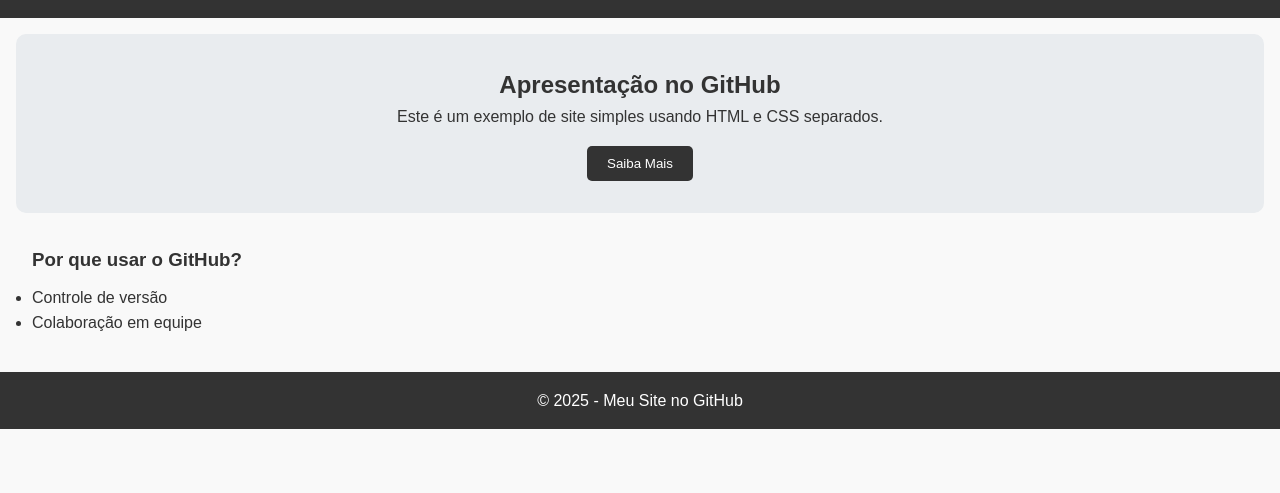
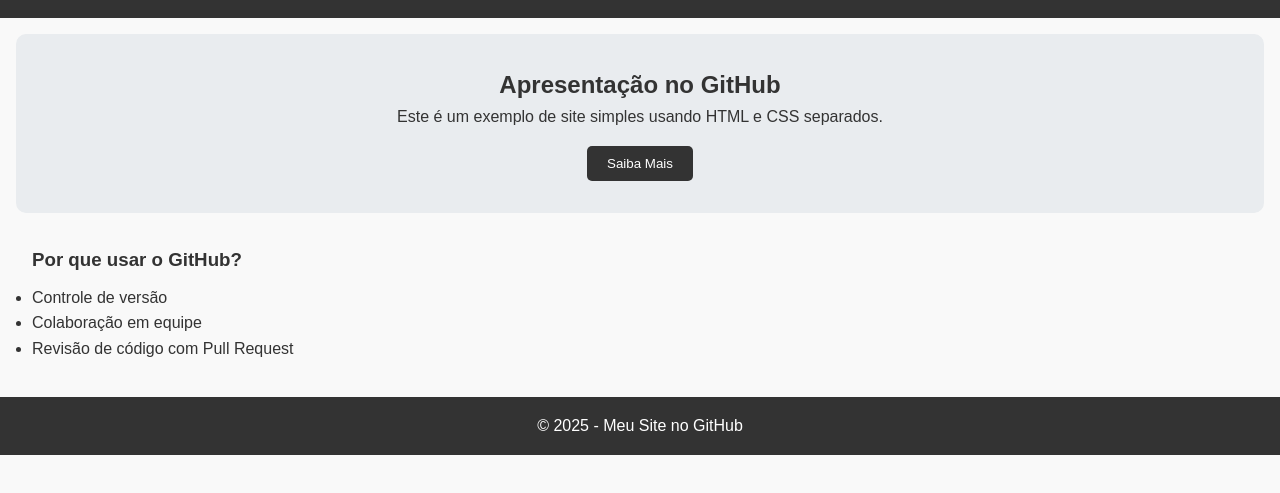
Before and after one commit to devAStein/atividade-git, a plain HTML site: page index.html in a window 1280 px wide. Shown: the part 91-584 px from the top of the page. Drawn offline with Linux system fonts and the light colour scheme.

Commit message:
Adicionei nova linha no index.html

```diff
--- a/index.html
+++ b/index.html
@@ -28,7 +28,7 @@
             <ul>
                 <li>Controle de versão</li>
                 <li>Colaboração em equipe</li>
-
+                <li>Revisão de código com Pull Request</li>
             </ul>
         </section>
     </main>
```
